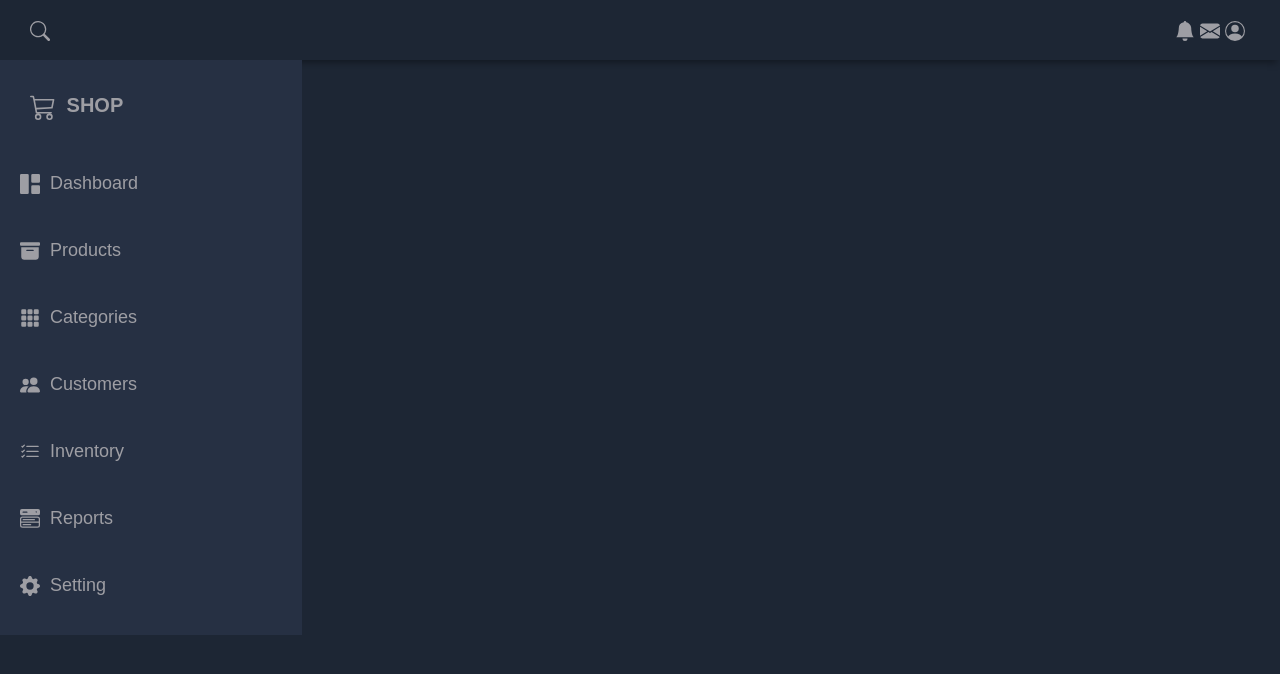
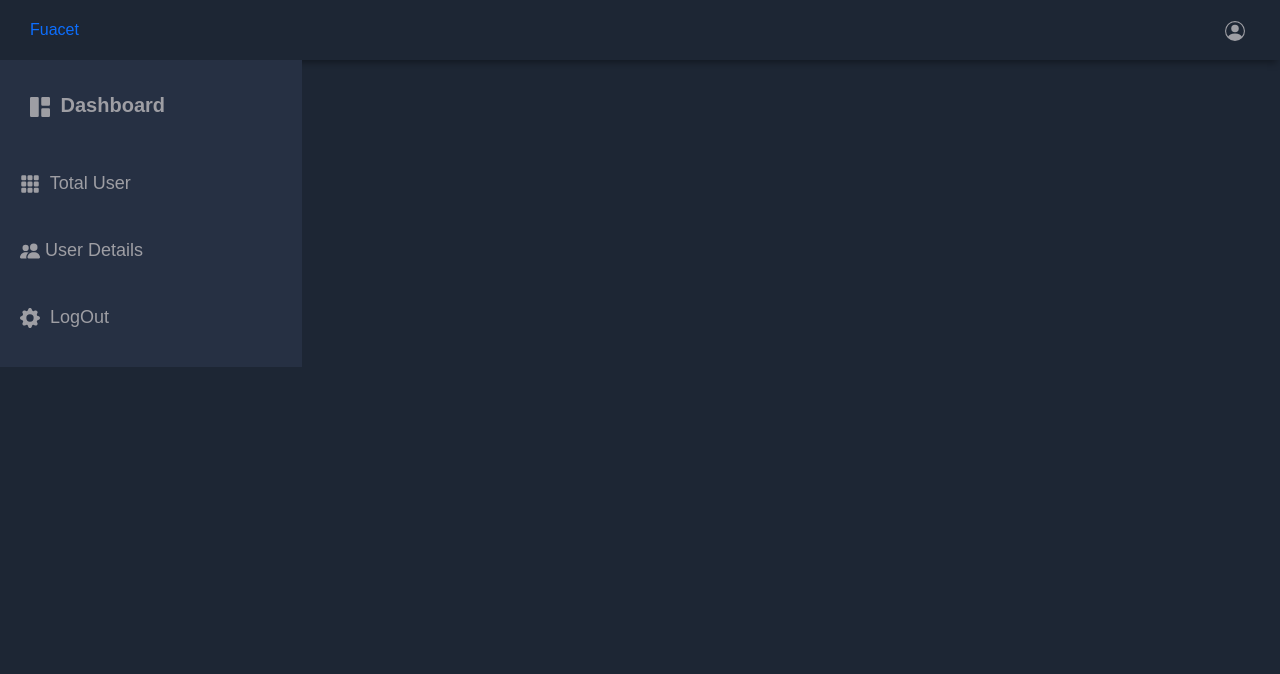
Before and after one commit to Biddut-Roy/faucet-payment-client, a React (Vite) app: page /Dashboard in a window 1280 px wide. Shown: the top 674 px of the page. Built offline with nearby package versions, Linux system fonts and the light colour scheme.

Commit message:
Dashboord design change

```diff
--- a/src/Layout/Dashboard/Header.jsx
+++ b/src/Layout/Dashboard/Header.jsx
@@ -1,7 +1,8 @@
 import
- {BsFillBellFill, BsFillEnvelopeFill, BsPersonCircle, BsSearch, BsJustify}
+ {BsPersonCircle,  BsJustify}
  from 'react-icons/bs'
  import PropTypes from 'prop-types';
+import { Link } from 'react-router-dom';
 
 const Header = ({OpenSidebar}) => {
     return (
@@ -11,11 +12,9 @@ const Header = ({OpenSidebar}) => {
             <BsJustify className='icon' onClick={OpenSidebar}/>
         </div>
         <div className='header-left'>
-            <BsSearch  className='icon'/>
+           <Link to={'/'} style={{textDecoration:'none'}}> Fuacet </Link>
         </div>
         <div className='header-right'>
-            <BsFillBellFill className='icon'/>
-            <BsFillEnvelopeFill className='icon'/>
             <BsPersonCircle className='icon'/>
         </div>
     </header>
@@ -24,7 +23,7 @@ const Header = ({OpenSidebar}) => {
 };
 
 Header.propTypes = {
-    openSidebar: PropTypes.func.isRequired,
+    OpenSidebar: PropTypes.func.isRequired,
   };
 
 export default Header;
--- a/src/Layout/Dashboard/Sidebar.jsx
+++ b/src/Layout/Dashboard/Sidebar.jsx
@@ -1,6 +1,6 @@
 import
-{BsCart3, BsGrid1X2Fill, BsFillArchiveFill, BsFillGrid3X3GapFill, BsPeopleFill,
-  BsListCheck, BsMenuButtonWideFill, BsFillGearFill}
+{BsGrid1X2Fill,  BsFillGrid3X3GapFill, BsPeopleFill,
+   BsFillGearFill}
  from 'react-icons/bs'
  import PropTypes from 'prop-types';
 
@@ -10,7 +10,7 @@ const Sidebar = ({openSidebarToggle, OpenSidebar}) => {
              <aside id="sidebar" className={openSidebarToggle ? "sidebar-responsive": ""}>
         <div className='sidebar-title'>
             <div className='sidebar-brand'>
-                <BsCart3  className='icon_header'/> SHOP
+            <BsGrid1X2Fill className='icon'/> Dashboard
             </div>
             <span className='icon close_icon' onClick={OpenSidebar}>X</span>
         </div>
@@ -18,37 +18,17 @@ const Sidebar = ({openSidebarToggle, OpenSidebar}) => {
         <ul className='sidebar-list'>
             <li className='sidebar-list-item'>
                 <a href="">
-                    <BsGrid1X2Fill className='icon'/> Dashboard
+                    <BsFillGrid3X3GapFill className='icon'/> Total User
                 </a>
             </li>
             <li className='sidebar-list-item'>
                 <a href="">
-                    <BsFillArchiveFill className='icon'/> Products
+                    <BsPeopleFill className='icon'/>User Details
                 </a>
             </li>
             <li className='sidebar-list-item'>
                 <a href="">
-                    <BsFillGrid3X3GapFill className='icon'/> Categories
-                </a>
-            </li>
-            <li className='sidebar-list-item'>
-                <a href="">
-                    <BsPeopleFill className='icon'/> Customers
-                </a>
-            </li>
-            <li className='sidebar-list-item'>
-                <a href="">
-                    <BsListCheck className='icon'/> Inventory
-                </a>
-            </li>
-            <li className='sidebar-list-item'>
-                <a href="">
-                    <BsMenuButtonWideFill className='icon'/> Reports
-                </a>
-            </li>
-            <li className='sidebar-list-item'>
-                <a href="">
-                    <BsFillGearFill className='icon'/> Setting
+                    <BsFillGearFill className='icon'/> LogOut
                 </a>
             </li>
         </ul>
```
